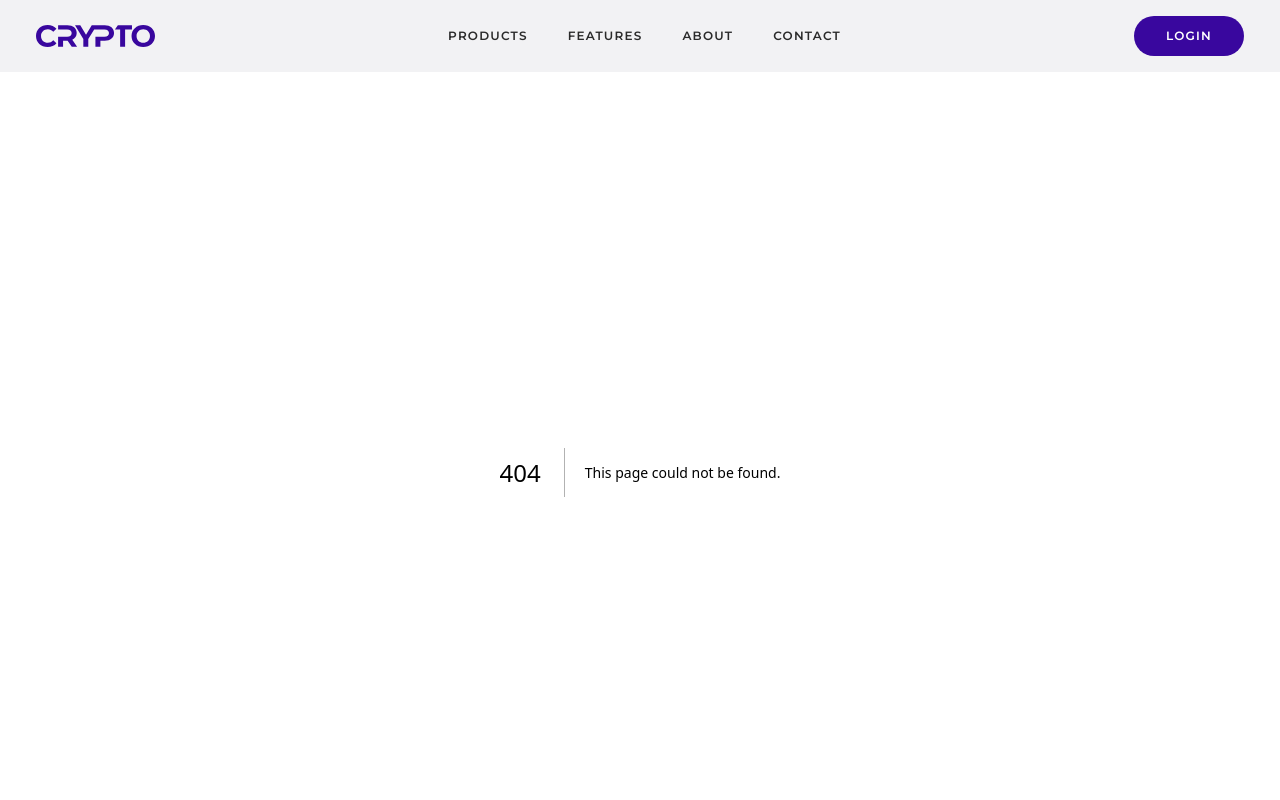
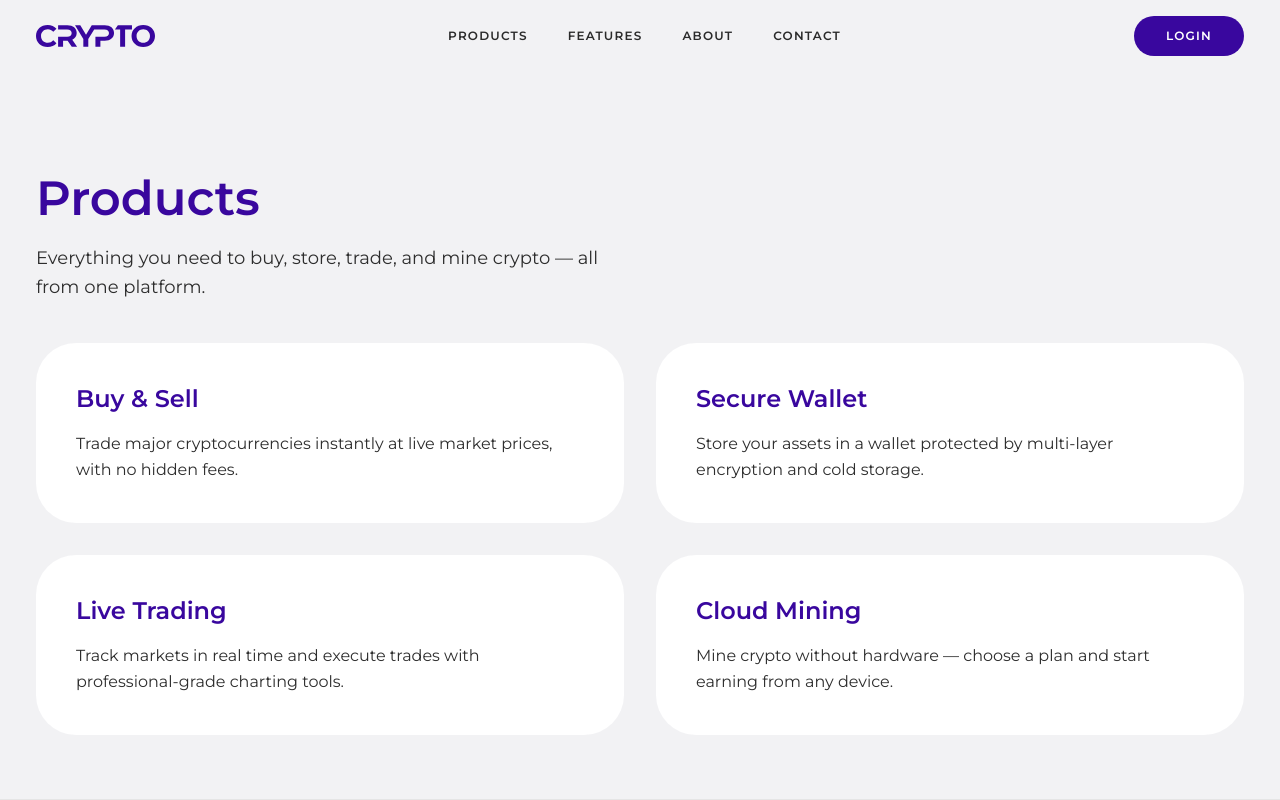
Before and after one commit to ren-urot/Crypto, a Next.js app: page /products in a window 1280 px wide. Before the commit this address had no page. Shown: the top 800 px of the page. Built offline with nearby package versions, Linux system fonts and the light colour scheme.

Commit message:
feat: add Products page

```diff
--- /dev/null
+++ b/src/app/products/page.tsx
@@ -0,0 +1,52 @@
+import PageHeader from "@/components/PageHeader";
+
+const PRODUCTS = [
+  {
+    title: "Buy & Sell",
+    description:
+      "Trade major cryptocurrencies instantly at live market prices, with no hidden fees.",
+  },
+  {
+    title: "Secure Wallet",
+    description:
+      "Store your assets in a wallet protected by multi-layer encryption and cold storage.",
+  },
+  {
+    title: "Live Trading",
+    description:
+      "Track markets in real time and execute trades with professional-grade charting tools.",
+  },
+  {
+    title: "Cloud Mining",
+    description:
+      "Mine crypto without hardware — choose a plan and start earning from any device.",
+  },
+];
+
+export default function ProductsPage() {
+  return (
+    <>
+      <PageHeader
+        title="Products"
+        description="Everything you need to buy, store, trade, and mine crypto — all from one platform."
+      />
+      <section className="bg-[#f2f2f4] px-9 pb-16">
+        <div className="mx-auto grid max-w-[1228px] gap-8 md:grid-cols-2">
+          {PRODUCTS.map((product) => (
+            <div
+              key={product.title}
+              className="rounded-[40px] bg-white p-10 transition-transform duration-200 hover:scale-[1.02] hover:shadow-lg"
+            >
+              <h2 className="font-semibold text-2xl text-[#39079e]">
+                {product.title}
+              </h2>
+              <p className="mt-4 text-base leading-relaxed text-[#2d2d2d]">
+                {product.description}
+              </p>
+            </div>
+          ))}
+        </div>
+      </section>
+    </>
+  );
+}
--- /dev/null
+++ b/src/components/PageHeader.tsx
@@ -0,0 +1,20 @@
+export default function PageHeader({
+  title,
+  description,
+}: {
+  title: string;
+  description: string;
+}) {
+  return (
+    <section className="bg-[#f2f2f4] px-9 pt-16 pb-10 md:pt-24">
+      <div className="mx-auto max-w-[1228px]">
+        <h1 className="font-semibold text-[38px] leading-tight text-[#39079e] md:text-[48px]">
+          {title}
+        </h1>
+        <p className="mt-4 max-w-[600px] text-base leading-relaxed text-[#2d2d2d] md:text-lg">
+          {description}
+        </p>
+      </div>
+    </section>
+  );
+}
```
